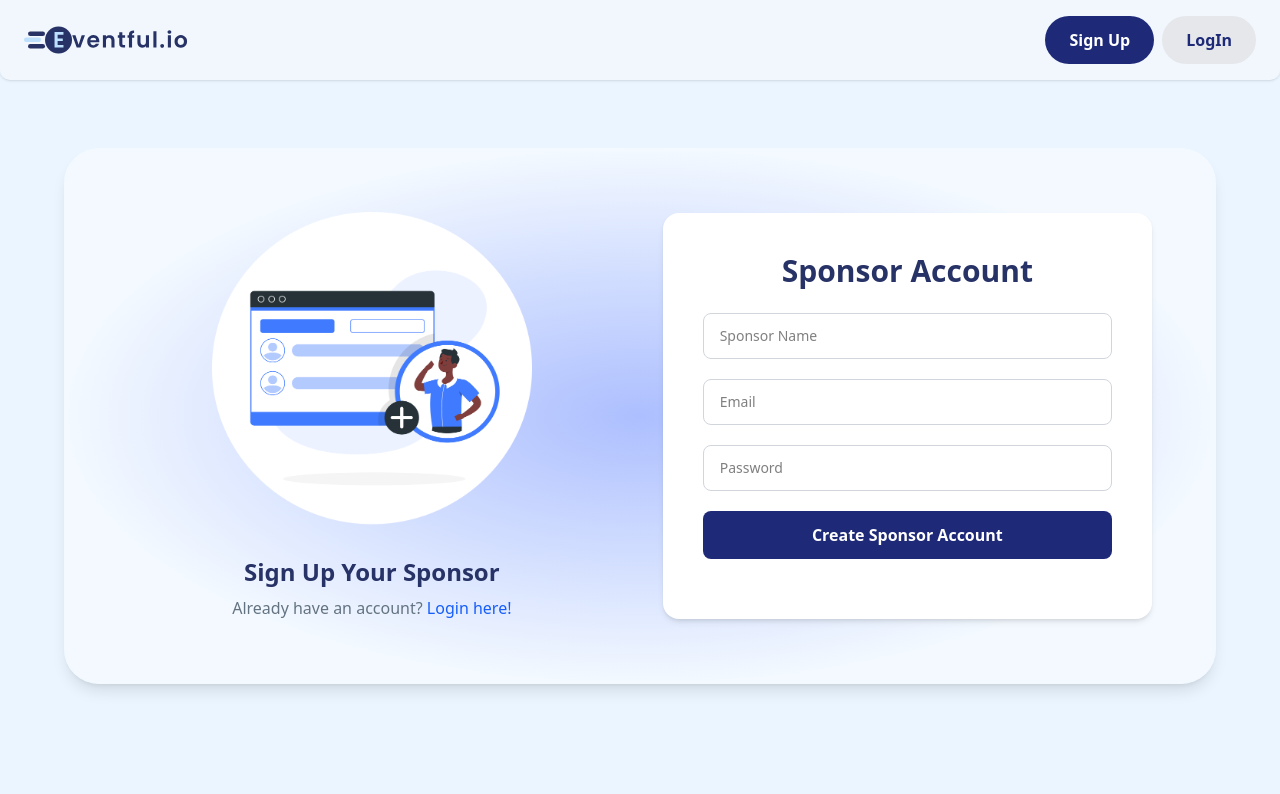
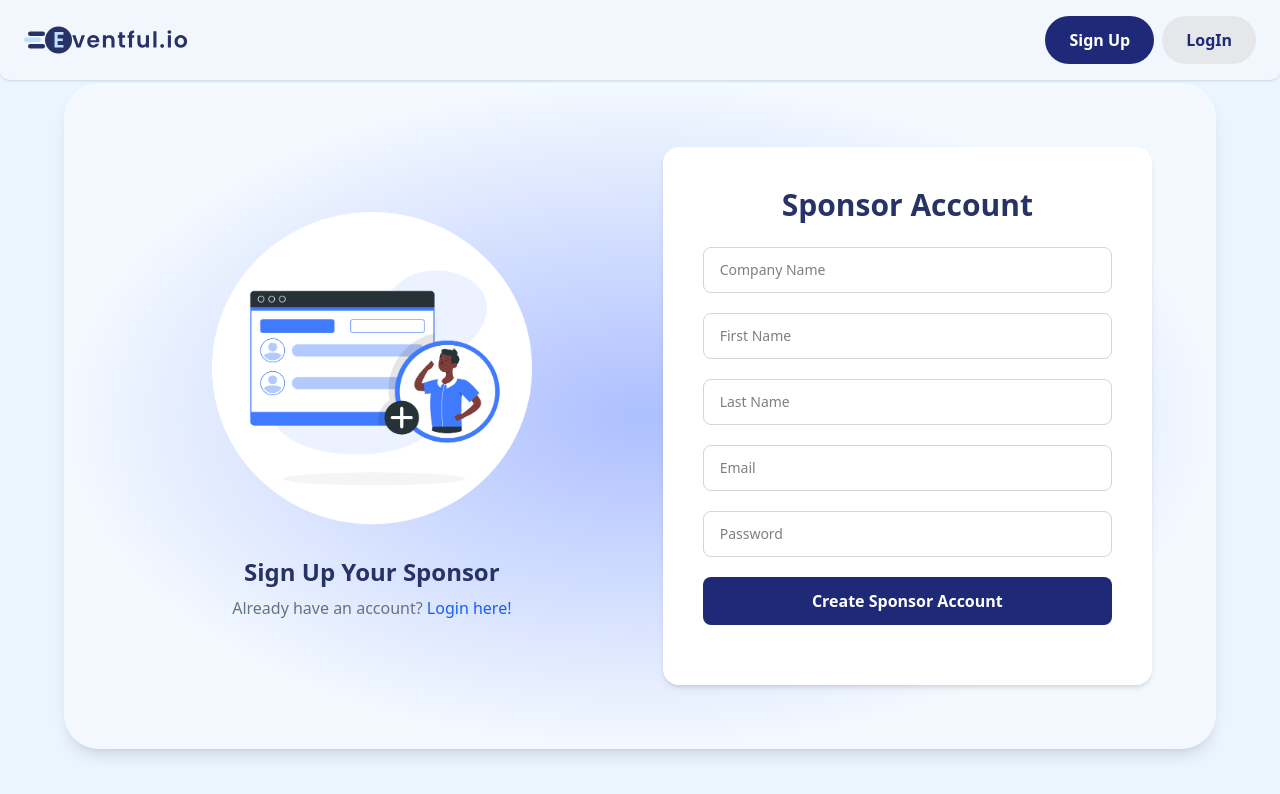
Before and after one commit to katkes/SOEN-343-Project, a React (Vite) app in the folder frontend/: page /signup/sponsor in a window 1280 px wide. Shown: the top 794 px of the page. Built offline with nearby package versions, Linux system fonts and the light colour scheme.

Commit message:
Add Sponsor Signup Functionality

```diff
--- a/frontend/src/pages/SponsorSignUp.tsx
+++ b/frontend/src/pages/SponsorSignUp.tsx
@@ -9,26 +9,32 @@ import NavBar from '../components/NavBar';
 import { authService } from '../services/backend/auth';
 
 export const SponsorSignUp: React.FC = () => {
-  const [sponsorName, setSponsorName] = useState('');
+  const [companyName, setCompanyName] = useState('');
+  const [firstName, setFirstName] = useState('');
+  const [lastName, setLastName] = useState('');
   const [email, setEmail] = useState('');
   const [password, setPassword] = useState('');
   const [showPassword, setShowPassword] = useState(false);
   const navigate = useNavigate();
-  const [erroDisplay, setErrorDisplay] = useState('');
+  const [errorDisplay, setErrorDisplay] = useState('');
 
   const onSubmit = async (e: React.FormEvent) => {
     e.preventDefault();
-    // try {
-    //   await authService.SponsorSignUp({
-    //     SponsorName,
-    //     email,
-    //     password,
-    //   });
-    //   navigate(FrontEndRoutes.Dashboard);
-    // } catch (e) {
-    //   console.error("failed to signup as Sponsor account:", e)
-    //   setErrorDisplay("Email already in use.");
-    // }
+    try {
+      await authService.userSignUp({
+        firstName,
+        lastName,
+        role: 'Sponsor',
+        companyName,
+        email,
+        password,
+
+      });
+      navigate(FrontEndRoutes.Dashboard);
+    } catch (e) {
+      console.error("failed to signup as Event Organizer account:", e)
+      setErrorDisplay("Email already in use.");
+    }
   };
 
   return (
@@ -56,9 +62,31 @@ export const SponsorSignUp: React.FC = () => {
                 <input
                   required
                   type="text"
-                  value={sponsorName}
-                  onChange={(e) => setSponsorName(e.target.value)}
-                  placeholder="Sponsor Name"
+                  value={companyName}
+                  onChange={(e) => setCompanyName(e.target.value)}
+                  placeholder="Company Name"
+                  className="w-full border border-gray-300 rounded-lg px-4 py-3 text-sm focus:outline-none focus:ring-2 focus:ring-indigo-400"
+                />
+              </div>
+
+              <div className="relative">
+                <input
+                  required
+                  type="text"
+                  value={firstName}
+                  onChange={(e) => setFirstName(e.target.value)}
+                  placeholder="First Name"
+                  className="w-full border border-gray-300 rounded-lg px-4 py-3 text-sm focus:outline-none focus:ring-2 focus:ring-indigo-400"
+                />
+              </div>
+
+              <div className="relative">
+                <input
+                  required
+                  type="text"
+                  value={lastName}
+                  onChange={(e) => setLastName(e.target.value)}
+                  placeholder="Last Name"
                   className="w-full border border-gray-300 rounded-lg px-4 py-3 text-sm focus:outline-none focus:ring-2 focus:ring-indigo-400"
                 />
               </div>
@@ -110,7 +138,7 @@ export const SponsorSignUp: React.FC = () => {
               >
                 Create Sponsor Account
               </CustomButton>
-              <p className='text-red-500 w-full text-center'>{erroDisplay}</p>
+              <p className='text-red-500 w-full text-center'>{errorDisplay}</p>
             </form>
           </div>
         </div>
```
